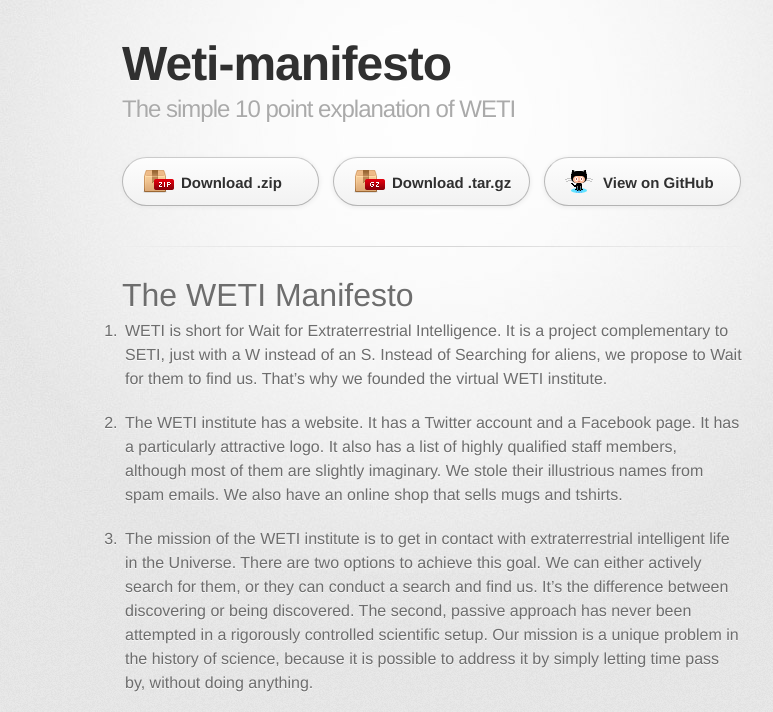
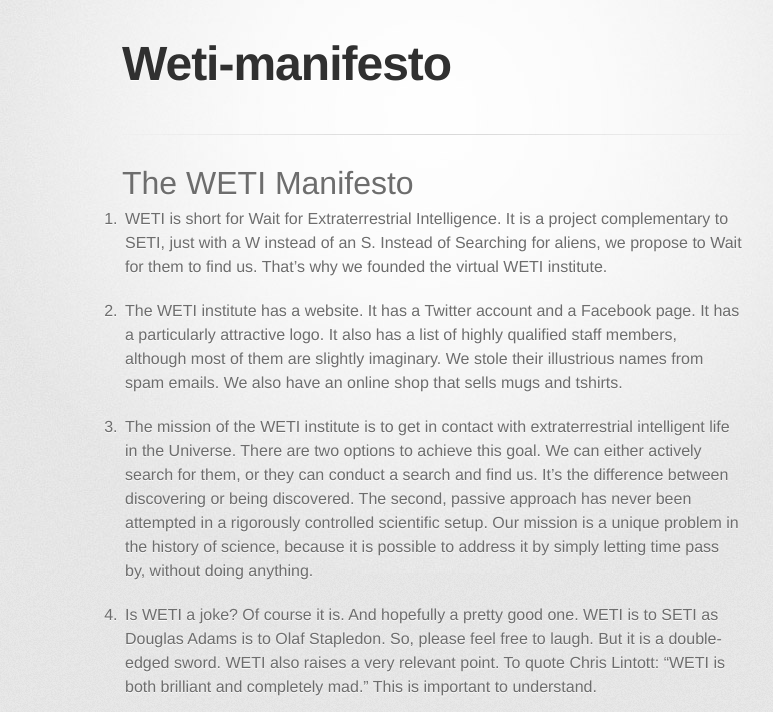
Before and after one commit to aleksthethird/WETI-Manifesto, a plain HTML site: page index.html in a window 1280 px wide. Shown: the top 712 px of the page, without its empty margins (208-981 px from the left). Drawn offline with Linux system fonts and the light colour scheme; a web font is replaced by a local one.

Commit message:
Update index.html

```diff
--- a/index.html
+++ b/index.html
@@ -19,14 +19,7 @@
 
         <header>
           <h1>Weti-manifesto</h1>
-          <h2>The simple 10 point explanation of WETI</h2>
         </header>
-
-        <section id="downloads" class="clearfix">
-          <a href="https://github.com/aleksthethird/WETI-Manifesto/zipball/master" id="download-zip" class="button"><span>Download .zip</span></a>
-          <a href="https://github.com/aleksthethird/WETI-Manifesto/tarball/master" id="download-tar-gz" class="button"><span>Download .tar.gz</span></a>
-          <a href="https://github.com/aleksthethird/WETI-Manifesto" id="view-on-github" class="button"><span>View on GitHub</span></a>
-        </section>
 
         <hr>
 
```
